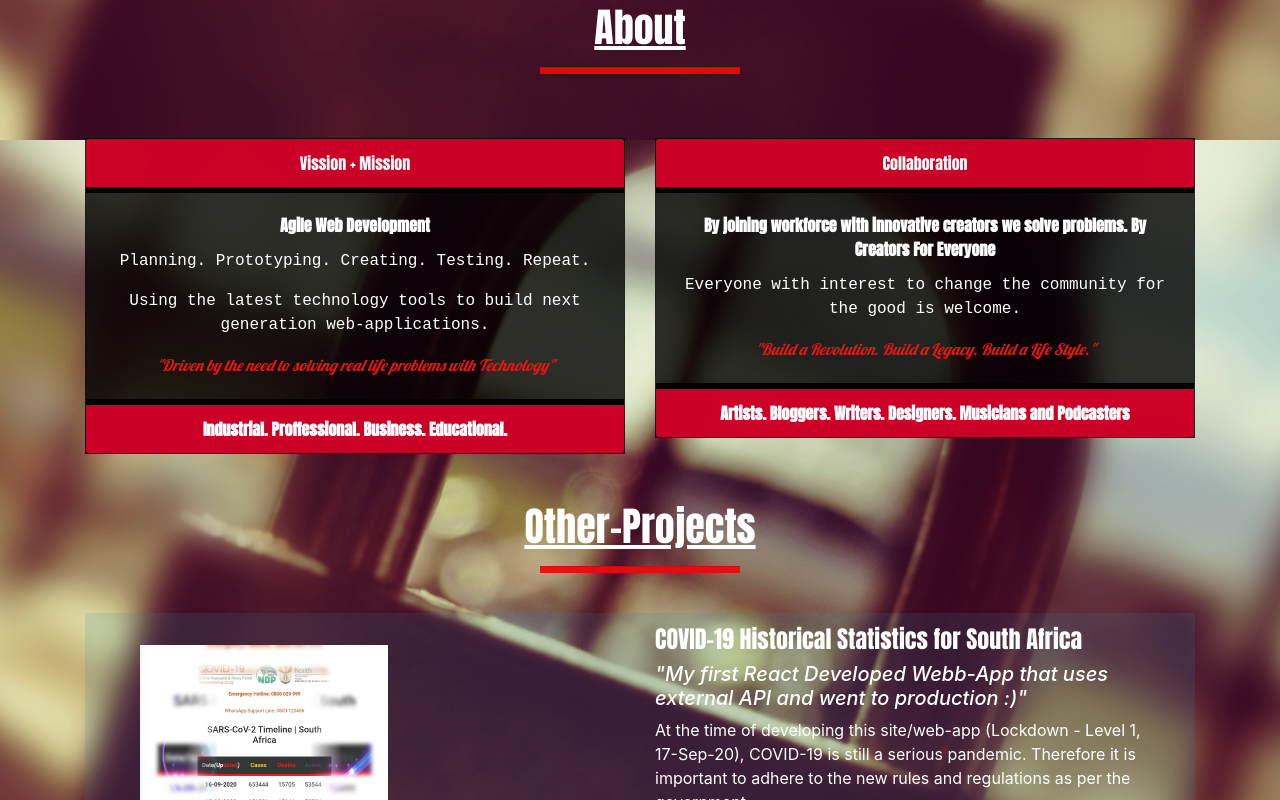
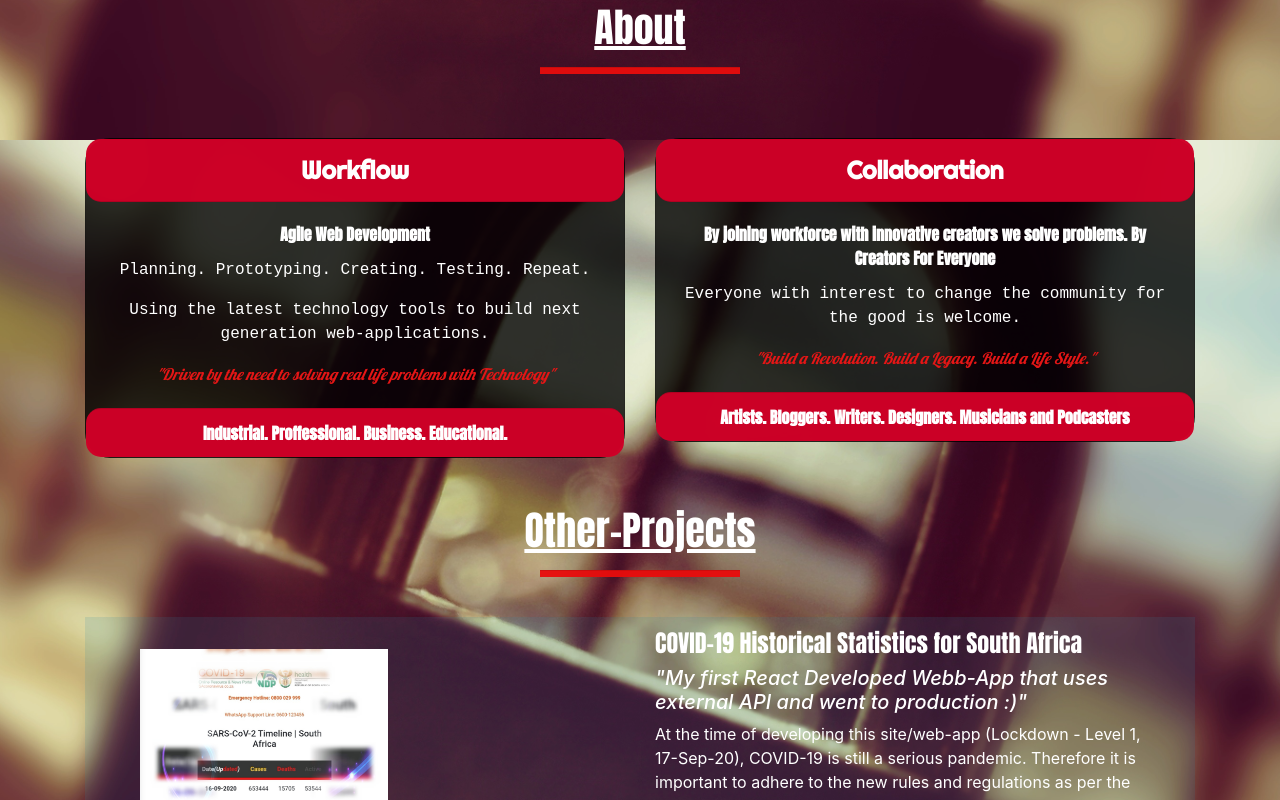
Before and after one commit to radlee/origin2020, a React (Create React App) app: page / in a window 1280 px wide. Shown: the part 660-1460 px from the top of the page. Built offline with nearby package versions, Linux system fonts and the light colour scheme.

Commit message:
Syle Changes

```diff
--- a/public/index.html
+++ b/public/index.html
@@ -4,7 +4,7 @@
     <meta charset="utf-8" />
     <link rel="icon" href="%PUBLIC_URL%/logo512.png">
     <link rel="stylesheet" href="https://unpkg.com/aos@next/dist/aos.css" />
-    <link href="https://fonts.googleapis.com/css2?family=Anton&family=Lato:ital,wght@1,300&family=Lobster&family=Secular+One&family=Montserrat&display=swap" rel="stylesheet">
+    <link href="https://fonts.googleapis.com/css2?family=Anton&family=Righteous&family=Lato:ital,wght@1,300&family=Lobster&family=Secular+One&family=Montserrat&display=swap" rel="stylesheet">
     <meta name="viewport" content="width=device-width, initial-scale=1" />
     <meta name="theme-color" content="#000000" />
     <meta
--- a/src/App.css
+++ b/src/App.css
@@ -271,8 +271,8 @@ h1 {
   color: white;
   font-weight: bold;
   font-family: impact;
+  border-radius: 15px !important;
   background-color: rgb(208 0 39 / 98%) !important;
-  border-bottom: 6px solid rgb(0 0 0 / 98%) !important;
 }
 .alert-success {
   color: #e6eee8 !important;
@@ -280,13 +280,18 @@ h1 {
   border-color: #c3e6cb !important;
 }
 
+.card {
+  border-radius: 25px !important;
+}
+
+
 
 .card-footer {
   color: white;
   font-weight: bold;
+  border-radius: 15px !important;
   font-family: 'Anton', sans-serif;
   background-color: rgb(208 0 39 / 98%) !important;
-  border-top: 6px solid rgb(0 0 0 / 98%) !important;
 }
 
 .tags {
@@ -322,6 +327,11 @@ h1 {
 
 .dev-des {
   font-family: 'Secular One', sans-serif;
+}
+
+.visandmis {
+  font-family: 'Righteous', cursive;
+  font-size: 25px;
 }
 
 
@@ -396,7 +406,7 @@ h1 {
 
   .para2 {
     font-family: monospace;
-    color: #e60000c4;
+    color: #d4cbcbc4;
 }
 
 
--- a/src/App.js
+++ b/src/App.js
@@ -33,7 +33,7 @@ class App extends Component {
               <p className="para">The prime matter of fact is <em>Rad User Interaction </em>. The second, <em>Delivery of Great User Experience,</em> and what we do best, <em>Origin8</em>.</p>
               <br />
               <hr className="my-2" />
-              <p className="lead-two"><span className="tags">COLLABORATION</span> | <span className="tags">COMMUNITY</span> | <span className="tags">INNOVATION</span> | <span class="style">STYLED</span>  | <span class="style">CULTURED</span> | <span class="style">SOPHISTICATED</span> </p>
+              <p className="lead-two"><span className="tags">COLLABORATION</span> | <span className="style">COMMUNITY</span> | <span className="tags">INNOVATION</span> | <span class="style">STYLED</span>  | <span class="tags">CULTURED</span> | <span class="style">SOPHISTICATED</span> </p>
               <Container>
               <Row>
                 <Col sm="4"></Col>
--- a/src/components/notice/notice.component.jsx
+++ b/src/components/notice/notice.component.jsx
@@ -14,7 +14,7 @@ export default class Notice extends Component {
                 <Col sm="6">
                     <div data-aos="fade-up" data-aos-duration="4000">
                         <Card className="notice-one">
-                            <CardHeader> Vission + Mission </CardHeader>
+                            <CardHeader> <span className="visandmis">Workflow</span> </CardHeader>
                             <CardBody>
                                 <CardTitle className="card-title">Agile Web Development</CardTitle>
                                 <CardText className="card-text">
@@ -35,7 +35,7 @@ export default class Notice extends Component {
                 <Col sm="6">
                     <div data-aos="fade-up" data-aos-duration="4000">
                         <Card className="notice-two">
-                            <CardHeader> Collaboration </CardHeader>
+                            <CardHeader> <span className="visandmis">Collaboration</span> </CardHeader>
                             <CardBody>
                                 <CardTitle className="card-title">By joining workforce with innovative creators we solve problems. By Creators For Everyone</CardTitle>
                                 <CardText className="card-text">
```
Also changed, not shown: 8 other files (tests, documents, lock files or other folders).
